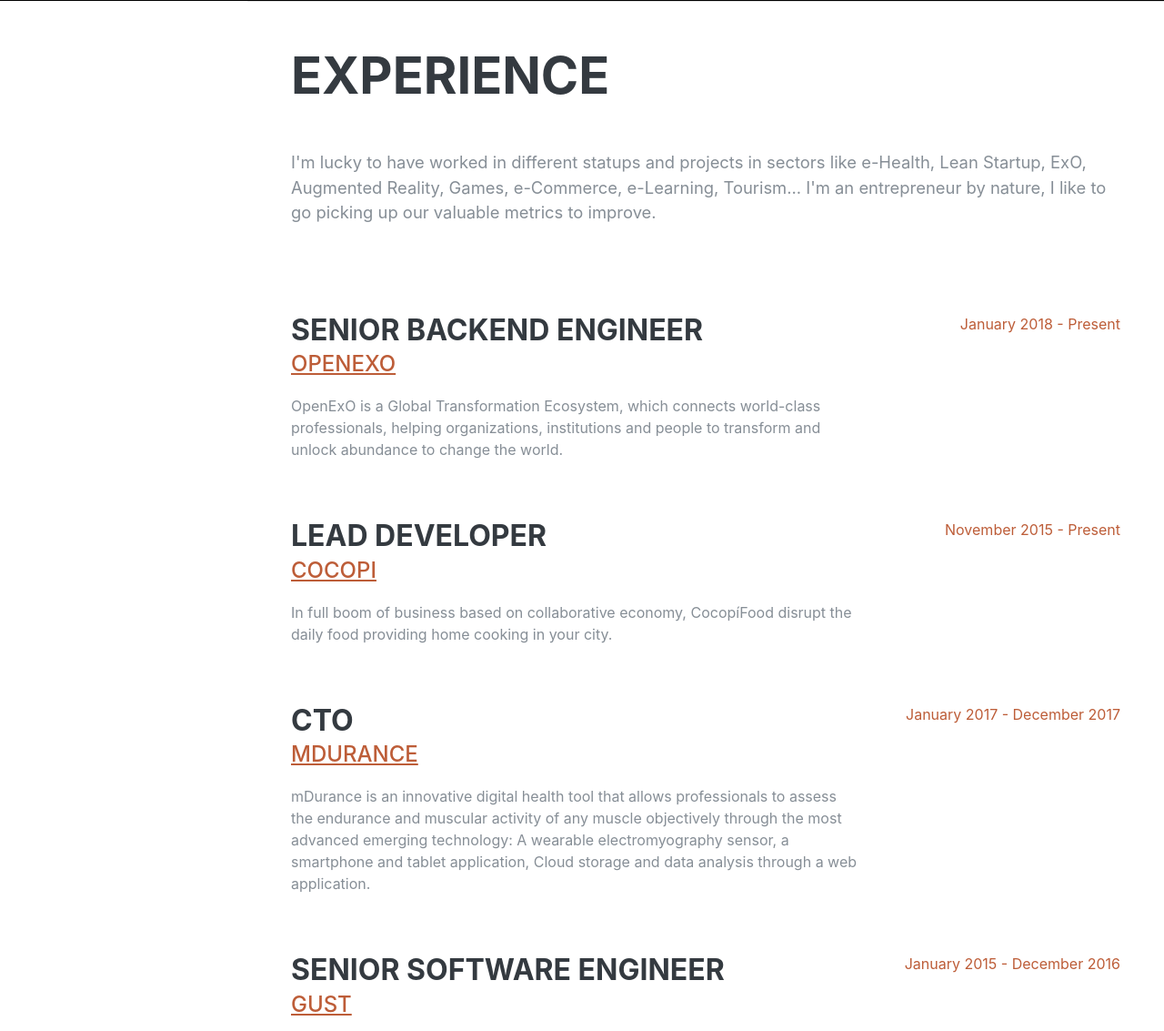
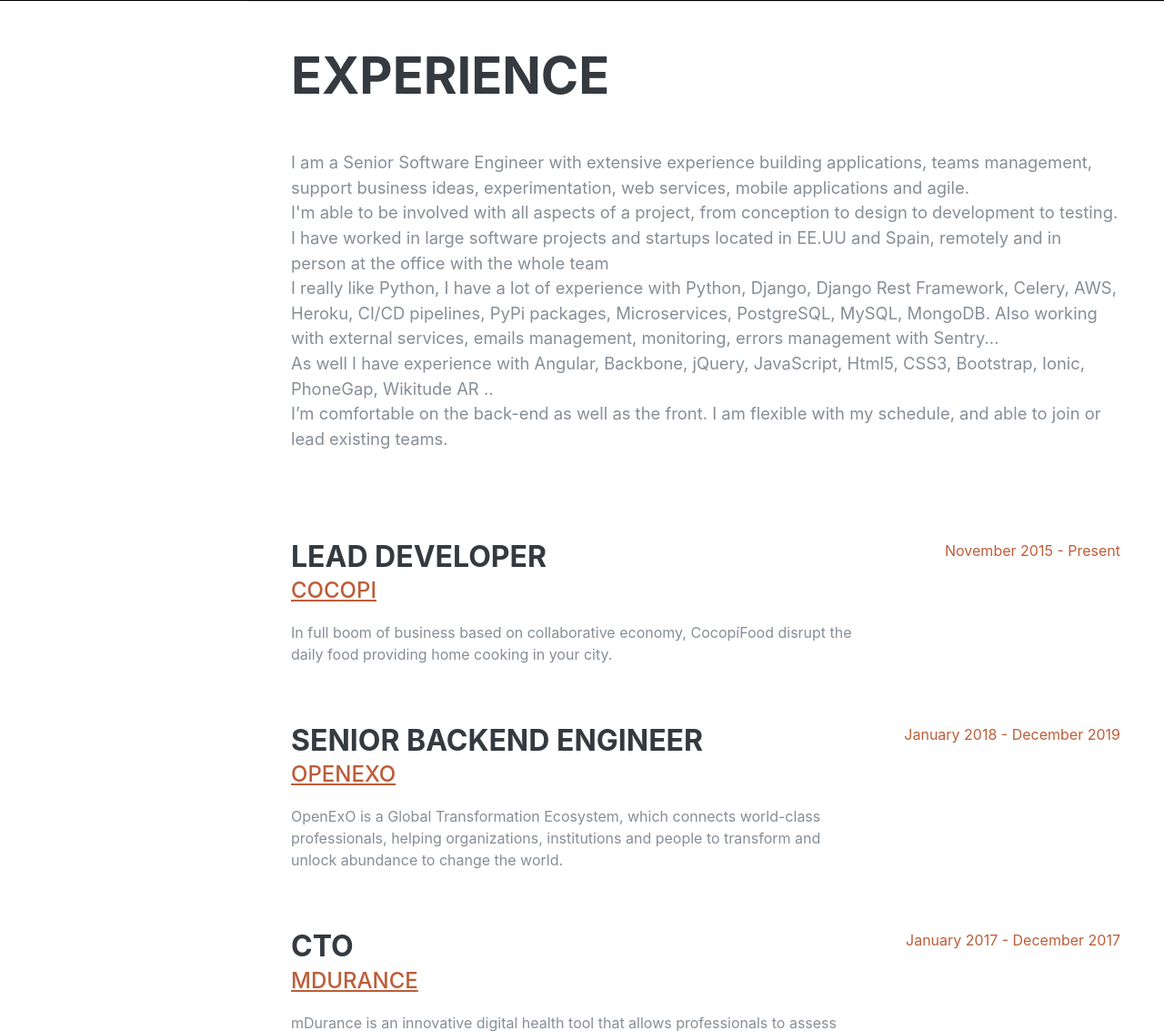
Before and after one commit to marfyl/django-curriculum-landing, a Django app: page / in a window 1280 px wide. Shown: the part 799-1932 px from the top of the page at 91% size. Run offline with Django 3.2, Linux system fonts and the light colour scheme; some libraries are stand-ins or nearby versions; some web fonts are replaced.

Commit message:
Update experience.html

```diff
--- a/landing/templates/landing/experience.html
+++ b/landing/templates/landing/experience.html
@@ -3,21 +3,13 @@
     <h2 class="mb-5">Experience</h2>
 
     <p class="lead mb-5">
-      I'm lucky to have worked in different statups and projects in sectors like e-Health, Lean Startup, ExO, Augmented Reality, Games, e-Commerce, e-Learning, Tourism... I'm an entrepreneur by nature, I like to go picking up our valuable metrics to improve.
+      I am a Senior Software Engineer with extensive experience building applications, teams management, support business ideas, experimentation, web services, mobile applications and agile.
+      <br>I'm able to be involved with all aspects of a project, from conception to design to development to testing.
+      <br>I have worked in large software projects and startups located in EE.UU and Spain, remotely and in person at the office with the whole team
+      <br>I really like Python, I have a lot of experience with Python, Django, Django Rest Framework, Celery, AWS, Heroku, CI/CD pipelines, PyPi packages, Microservices, PostgreSQL, MySQL, MongoDB. Also working with external services, emails management, monitoring, errors management with Sentry...
+      <br>As well I have experience with Angular, Backbone, jQuery, JavaScript, Html5, CSS3, Bootstrap, Ionic, PhoneGap, Wikitude AR ..
+      <br>I’m comfortable on the back-end as well as the front. I am flexible with my schedule, and able to join or lead existing teams.
     </p><br><br>
-
-    <div class="resume-item d-flex flex-column flex-md-row justify-content-between mb-5">
-      <div class="resume-content">
-        <h3 class="mb-0">Senior Backend Engineer</h3>
-        <div class="subheading mb-3">
-          <a href="https://www.openexo.com" class="underline" target="_blank" rel="noopener noreferrer">OpenExO</a>
-        </div>
-        <p>OpenExO is a Global Transformation Ecosystem, which connects world-class professionals, helping organizations, institutions and people to transform and unlock abundance to change the world.</p>
-      </div>
-      <div class="resume-date text-md-right">
-        <span class="text-primary">January 2018 - Present</span>
-      </div>
-    </div>
 
     <div class="resume-item d-flex flex-column flex-md-row justify-content-between mb-5">
       <div class="resume-content">
@@ -29,6 +21,19 @@
       </div>
       <div class="resume-date text-md-right">
         <span class="text-primary">November 2015 - Present</span>
+      </div>
+    </div>
+
+    <div class="resume-item d-flex flex-column flex-md-row justify-content-between mb-5">
+      <div class="resume-content">
+        <h3 class="mb-0">Senior Backend Engineer</h3>
+        <div class="subheading mb-3">
+          <a href="https://www.openexo.com" class="underline" target="_blank" rel="noopener noreferrer">OpenExO</a>
+        </div>
+        <p>OpenExO is a Global Transformation Ecosystem, which connects world-class professionals, helping organizations, institutions and people to transform and unlock abundance to change the world.</p>
+      </div>
+      <div class="resume-date text-md-right">
+        <span class="text-primary">January 2018 - December 2019</span>
       </div>
     </div>
 
```
